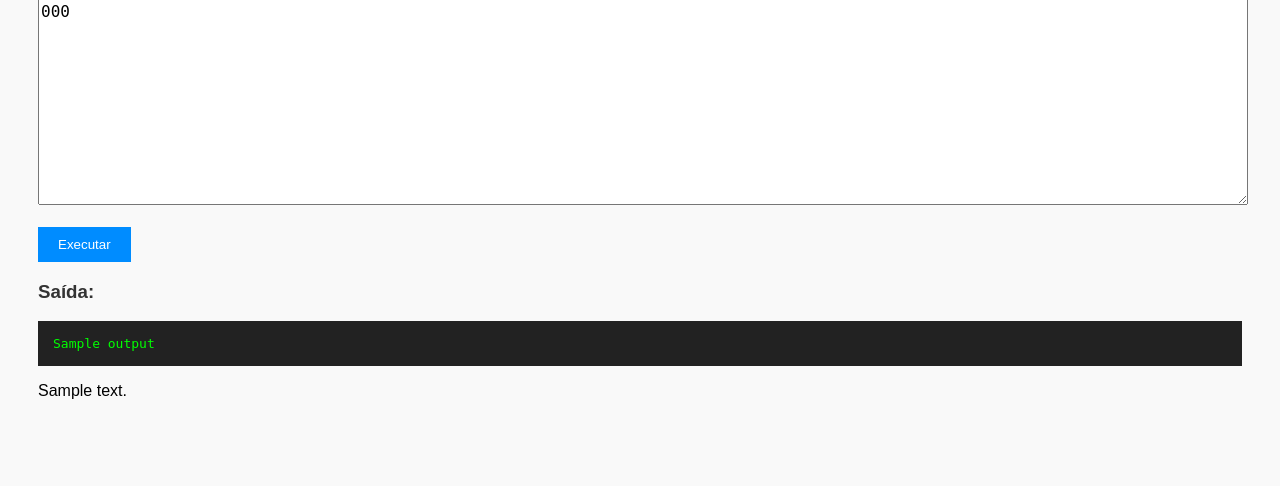
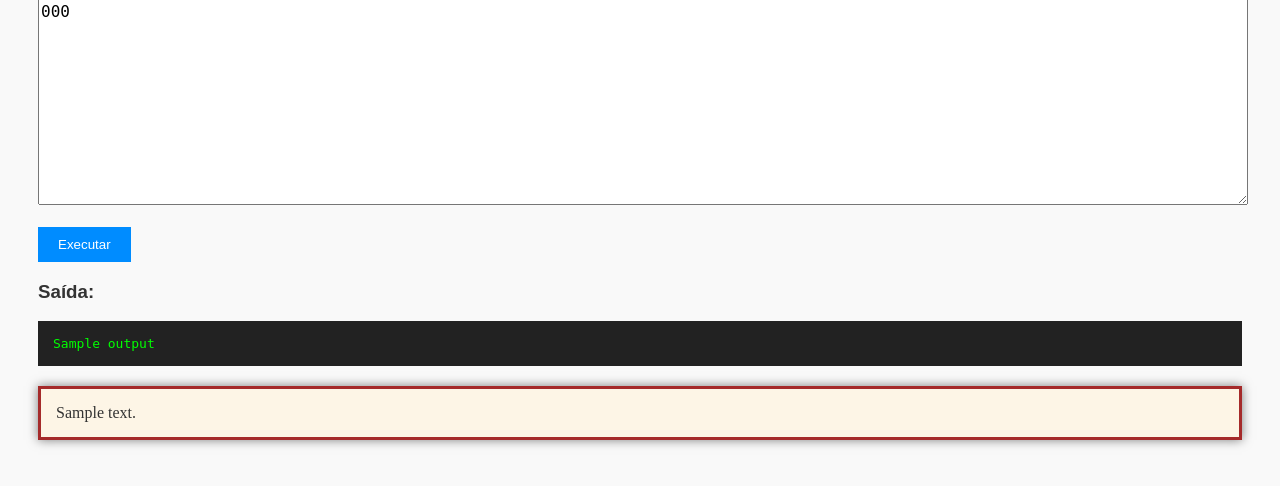
Before and after one commit to Coringadev22/Gulango-Guerreiro, a Django app: template gulango_warrior/exercises/templates/exercises/code_executor.html in a window 1280 px wide. Shown: the part 107-593 px from the top of the page. Run offline with Django 5.2, Linux system fonts and the light colour scheme; the template is opened without the code that fills it: most values are stand-ins (such as "Sample title", 1, 10 or a date in 2020).

Commit message:
Add medieval XP notification

```diff
--- a/gulango_warrior/exercises/templates/exercises/code_executor.html
+++ b/gulango_warrior/exercises/templates/exercises/code_executor.html
@@ -30,6 +30,17 @@
         h2, h3 {
             color: #333;
         }
+
+        /* Estilo de notificação medieval */
+        .medieval-notification {
+            background-color: #fdf5e6;
+            border: 3px solid #a52a2a;
+            padding: 15px;
+            margin-top: 20px;
+            font-family: 'Times New Roman', serif;
+            color: #333;
+            box-shadow: 0 0 10px rgba(0, 0, 0, 0.5);
+        }
     </style>
 </head>
 <body>
@@ -46,7 +57,7 @@
     {% endif %}
 
     {% if xp_message %}
-        <p>{{ xp_message }}</p>
+        <div class="medieval-notification">{{ xp_message }}</div>
     {% endif %}
 </body>
 </html>
```
